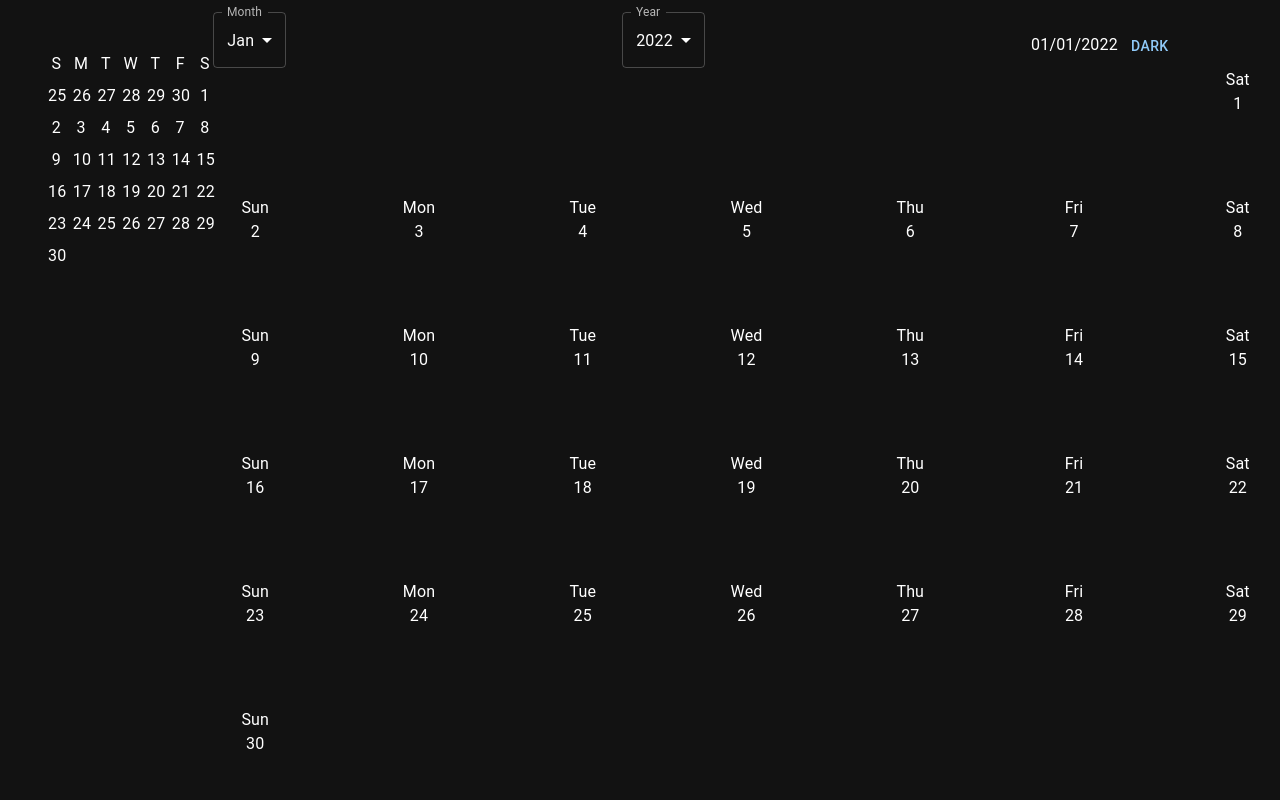
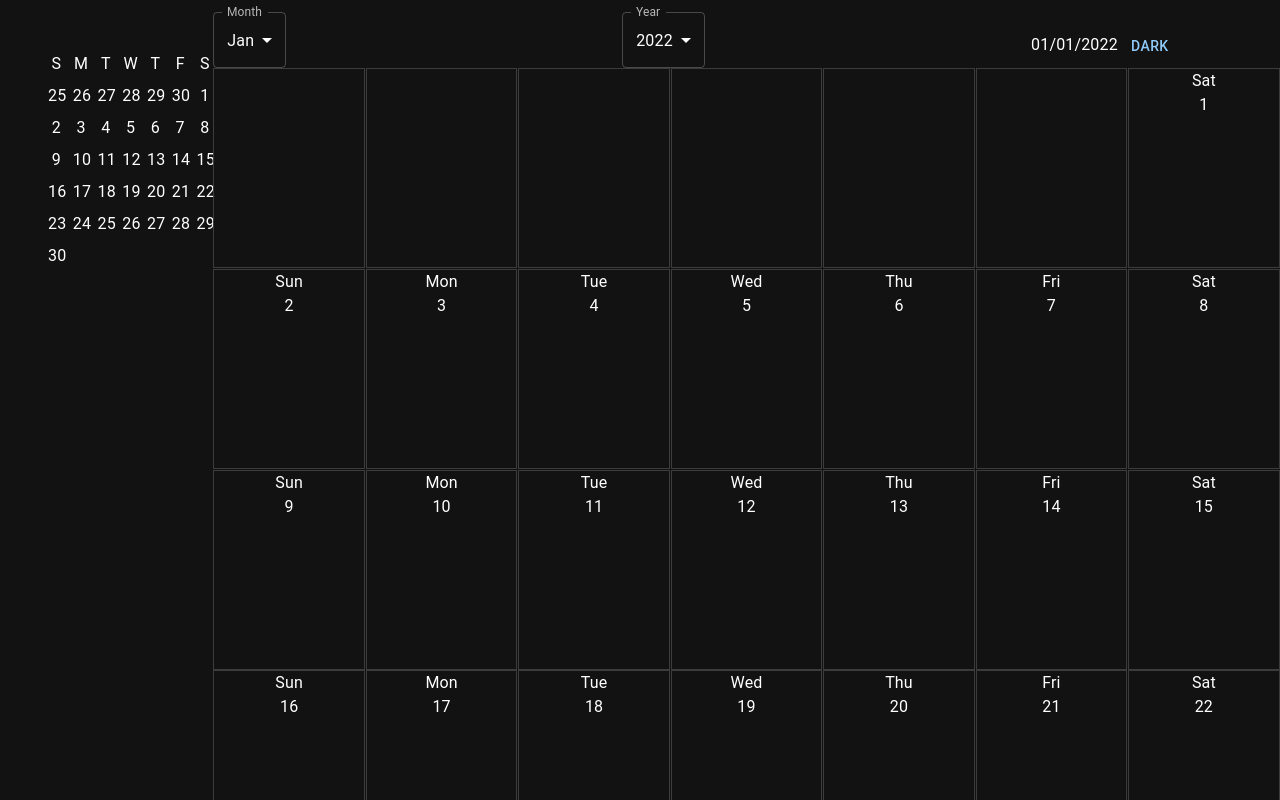
Before and after one commit to Jackthz97/calendar, a React (Create React App) app in the folder client/: page / in a window 1280 px wide. Shown: the top 800 px of the page. Built offline with nearby package versions, Linux system fonts and the light colour scheme.

Commit message:
setup monthChart grids

```diff
--- a/client/src/App.css
+++ b/client/src/App.css
@@ -4,7 +4,16 @@
   cursor: pointer;
 }
 
+.day{
+  border: 1px solid rgb(60, 60, 60);
+}
+
 .day:hover {
   background-color: rgba(61, 156, 245, 0.326);
   cursor: pointer;
 }
+
+.days:hover {
+  background-color: rgba(61, 156, 245, 0.326);
+  cursor: pointer;
+}
--- a/client/src/components/MonthChart.js
+++ b/client/src/components/MonthChart.js
@@ -1,9 +1,9 @@
 import React from "react";
 import { Grid } from "@mui/material";
 
-export default function MonthChart({ day, weekday, active }) {
+export default function MonthChart({ day, weekday, active, onClick }) {
   return (
-    <Grid className={active ? 'day-active' : 'day'}>
+    <Grid className={active ? 'day-active' : 'day'} onClick={onClick} height={200}>
       <Grid>{weekday}</Grid>
       {typeof day === "number" && day}
     </Grid>
--- a/client/src/components/MonthPannel.js
+++ b/client/src/components/MonthPannel.js
@@ -10,15 +10,15 @@ import MonthPannelList from "./MonthPannelList";
 import MonthChart from "./MonthChart";
 import { Button } from "@mui/material";
 
-export default function MonthPannel({mode, setMode}) {
+export default function MonthPannel({ mode, setMode }) {
   const [month, setMonth] = useState(1);
   const [year, setYear] = useState(2022);
   const [date, setDate] = useState(1);
   const [chosen, setChosen] = useState();
 
   const handleMode = () => {
-    mode === "dark" ? setMode("light") : setMode("dark")
-  }
+    mode === "dark" ? setMode("light") : setMode("dark");
+  };
 
   const handleMonthChange = (e) => {
     setMonth(e.target.value);
@@ -34,7 +34,7 @@ export default function MonthPannel({mode, setMode}) {
     return (
       <Grid item align={"center"} xs={1.714}>
         <MonthPannelList
-        key={e.date}
+          key={e.date}
           day={e.date}
           setDate={setDate}
           active={e.date === chosen}
@@ -50,7 +50,16 @@ export default function MonthPannel({mode, setMode}) {
   const monthChart = monthArray.map((e) => {
     return (
       <Grid item align={"center"} xs={1.714}>
-        <MonthChart key={e.date} day={e.date} weekday={e.weekday} active={e.date === chosen}/>
+        <MonthChart
+          key={e.date}
+          day={e.date}
+          weekday={e.weekday}
+          onClick={() => {
+            setChosen(e.date);
+            setDate(e.date);
+          }}
+          active={e.date === chosen}
+        />
       </Grid>
     );
   });
@@ -156,21 +165,15 @@ export default function MonthPannel({mode, setMode}) {
                   : month}
                 /{date < 10 && 0}
                 {date}/
-                {typeof date === "string" ? (month - 1 < 1 && (year - 1)) : year}
+                {typeof date === "string" ? month - 1 < 1 && year - 1 : year}
                 <Button onClick={handleMode}>{mode}</Button>
               </Grid>
             </Grid>
           </Box>
-          <Grid container direction={"row"} spacing={10}>
-          {monthChart}
+          <Grid container direction={"row"} spacing={0.1}>
+            {monthChart}
+          </Grid>
         </Grid>
-        </Grid>
-        {/* <Grid item xs={2}></Grid>
-      <Grid item xs={10}>
-        <Grid container direction={"row"} spacing={10}>
-          {monthChart}
-        </Grid>
-      </Grid> */}
       </Grid>
     </>
   );
--- a/client/src/components/MonthPannelList.js
+++ b/client/src/components/MonthPannelList.js
@@ -9,7 +9,7 @@ export default function MonthPannelList({day, setDate, active, onClick}) {
   // }
 
   return (
-    <Grid onClick={onClick} className={active ? 'day-active' : 'day'}>
+    <Grid onClick={onClick} className={active ? 'day-active' : 'days'}>
       {day}
     </Grid>
   )
```
